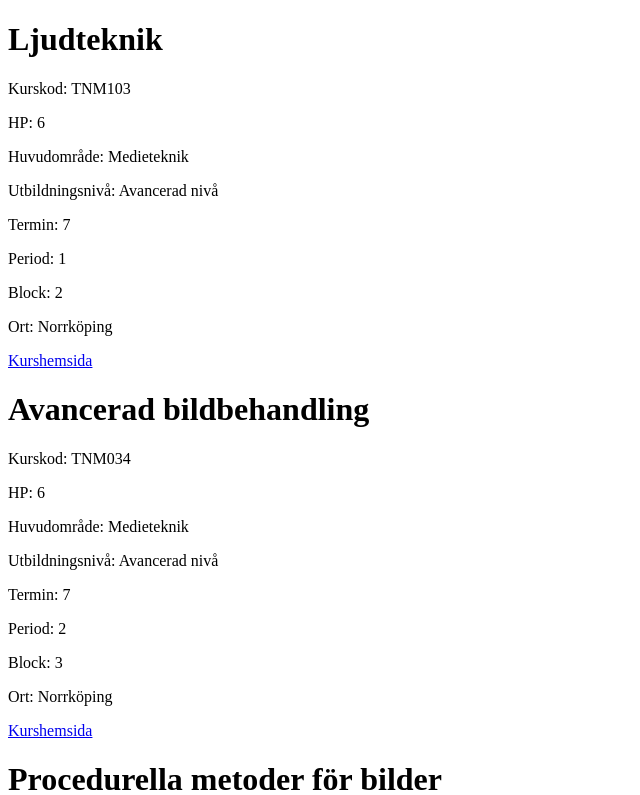
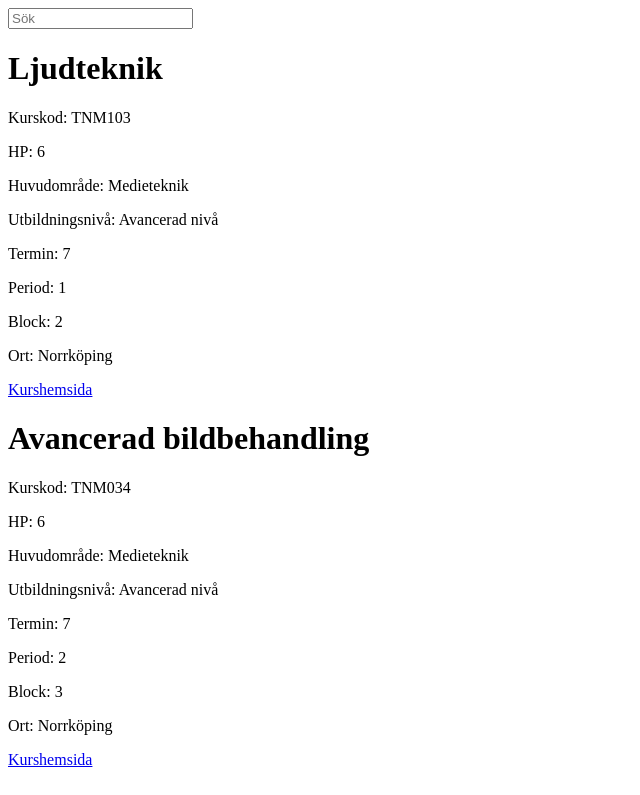
Before and after one commit to jronnefalk/lithe_val, a React (Create React App) app: page / in a window 1280 px wide. Shown: the top 795 px of the page, without its empty margins (0-640 px from the left). Built offline with nearby package versions, Linux system fonts and the light colour scheme.

Commit message:
Update App.js
sök-funk

```diff
--- a/src/App.js
+++ b/src/App.js
@@ -1,11 +1,26 @@
 import React from "react";
 import kurser from "./webscraping/database.json";
+import {useState} from "react";
+
 
 function App() {
+  const [query, setQuery] = useState("")
   return (
+
     <div className="App">
-      {kurser.map((kurs) => (
-        <>
+         <div>
+         <input placeholder="Sök" onChange={event => setQuery(event.target.value)} />
+    </div>
+    {kurser.filter(kurs => {
+    if (query === '') {
+      return kurs;
+    } else if (kurs.kursnamn.toLowerCase().includes(query.toLowerCase())) {
+      return kurs;
+    } else if(kurs.kurskod.toLowerCase().includes(query.toLowerCase())) {
+      return kurs;}
+  })
+.map((kurs) => (
+        <div className="box" key={kurs.id}>
           <h1>{kurs.kursnamn}</h1>
           <p>Kurskod: {kurs.kurskod}</p>
           <p>HP: {kurs.hp}</p>
@@ -16,7 +31,7 @@ function App() {
           <p>Block: {kurs.block[0]}</p>
           <p>Ort: {kurs.ort}</p>
           <a href={kurs.url}>Kurshemsida</a>
-        </>
+          </div>
       ))}
     </div>
   );
```
